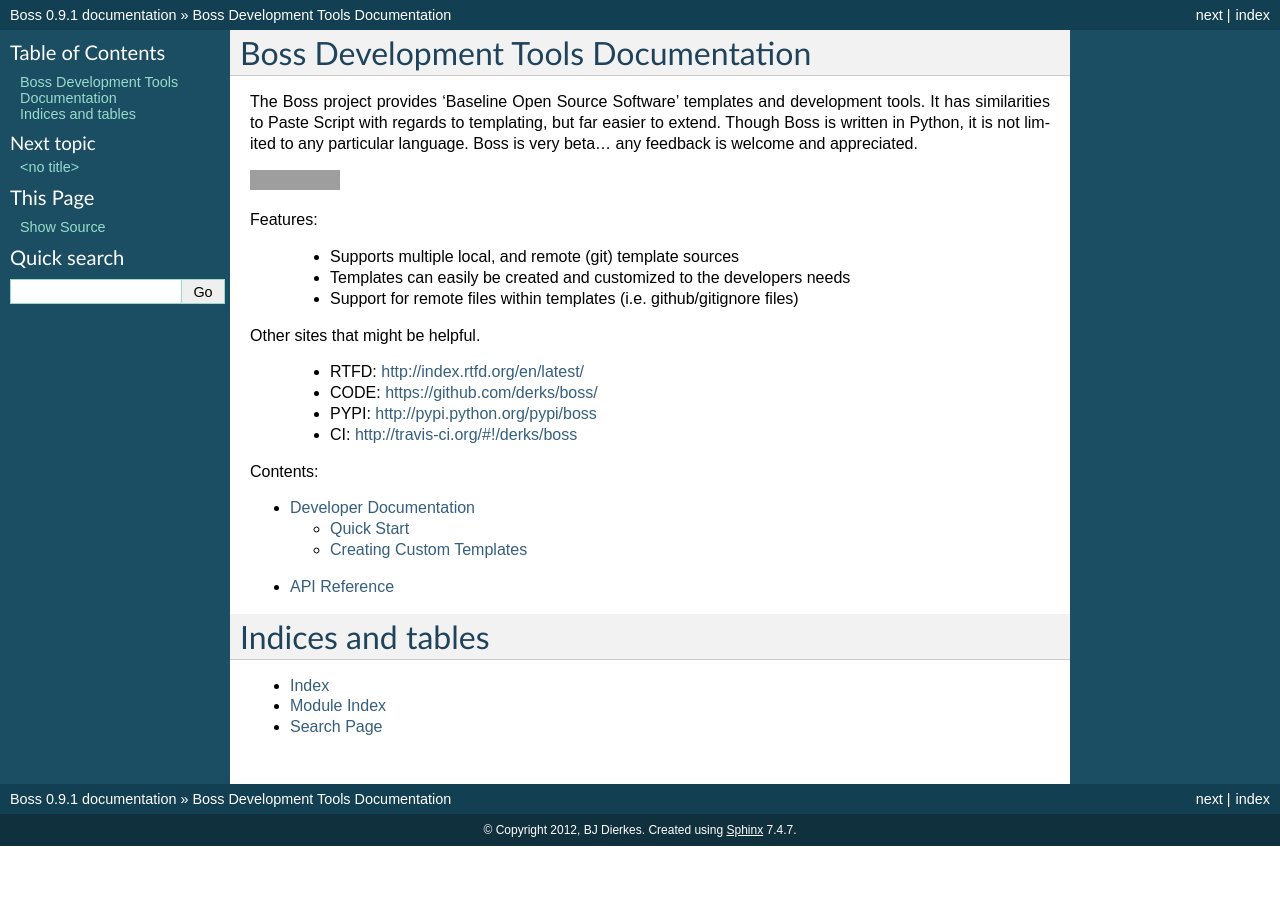
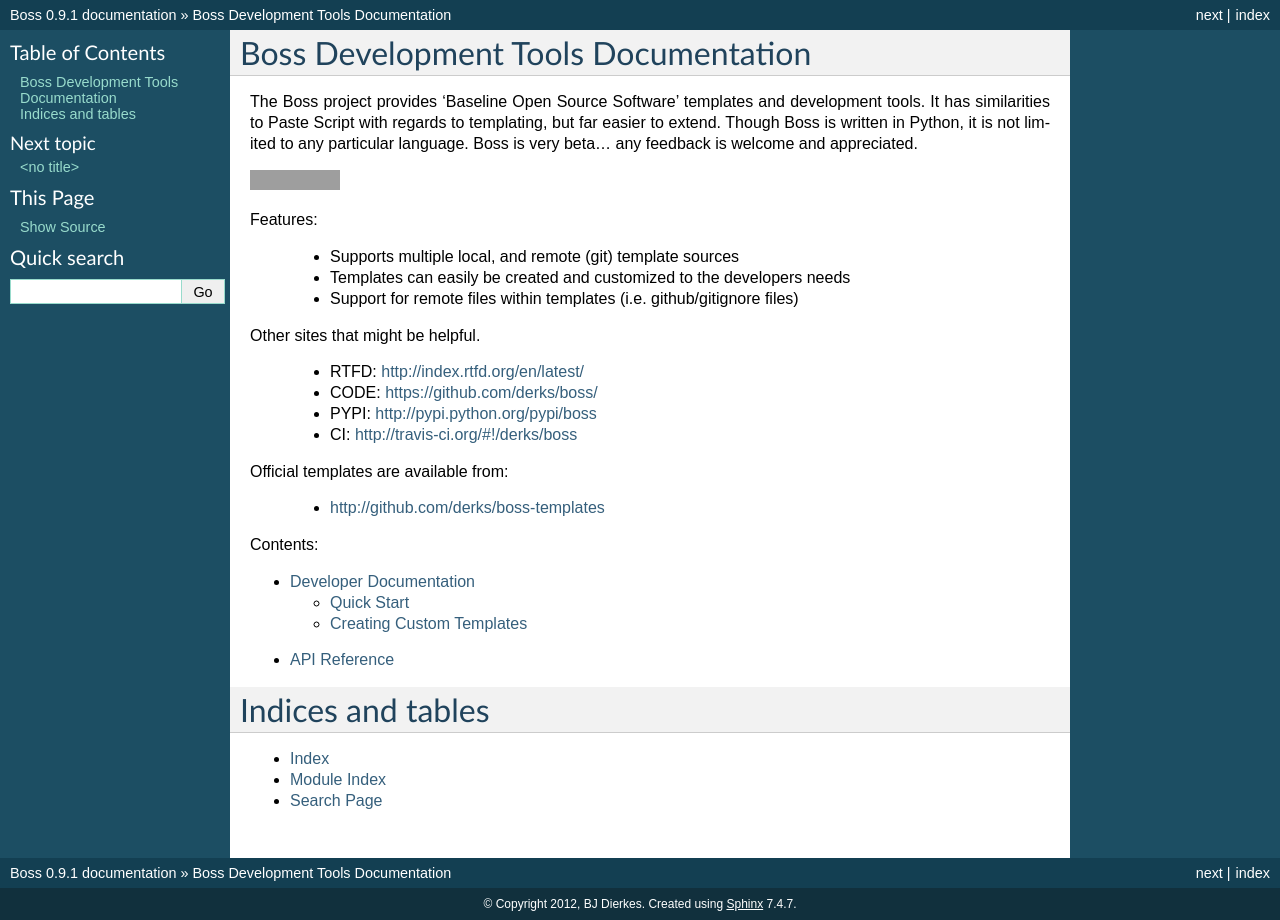
Before and after one commit to datafolklabs/boss, a Sphinx documentation site: the page built from doc/source/index.rst, in a window 1280 px wide. Built offline with Sphinx 7.4.7, drawn with Linux system fonts in a browser that asks for light colours; grey boxes are pictures that could not be loaded.

Commit message:
link to boss-templates

```diff
--- a/doc/source/index.rst
+++ b/doc/source/index.rst
@@ -28,6 +28,10 @@
  * PYPI: http://pypi.python.org/pypi/boss
  *   CI: http://travis-ci.org/#!/derks/boss
 
+Official templates are available from:
+
+ * http://github.com/derks/boss-templates
+
 
 Contents:
 
```
Also changed, not shown: 1 other file.
